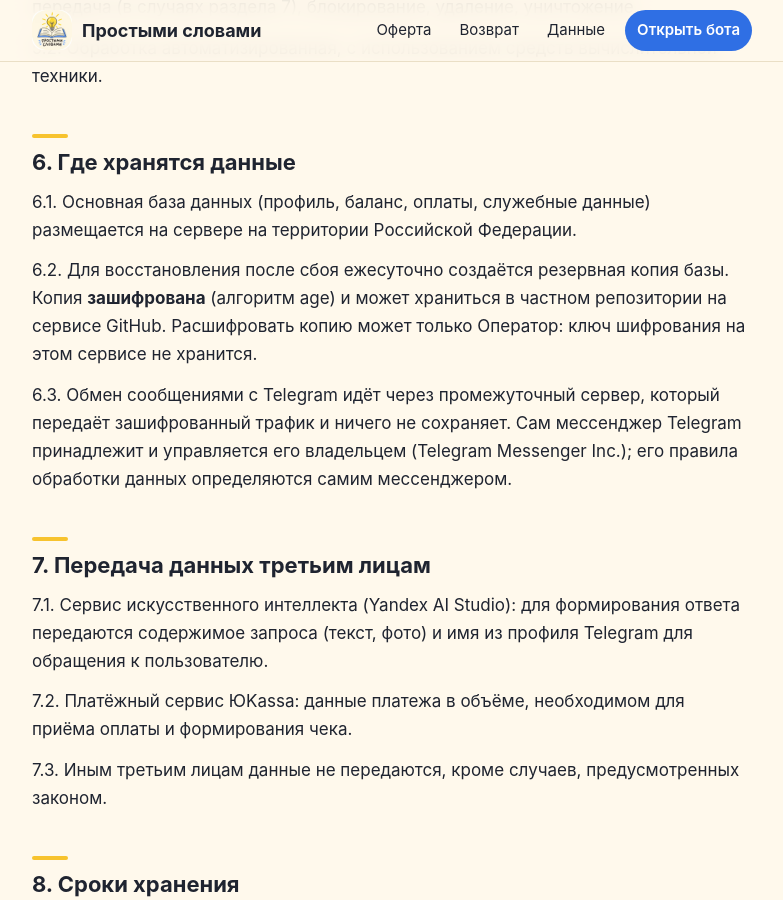
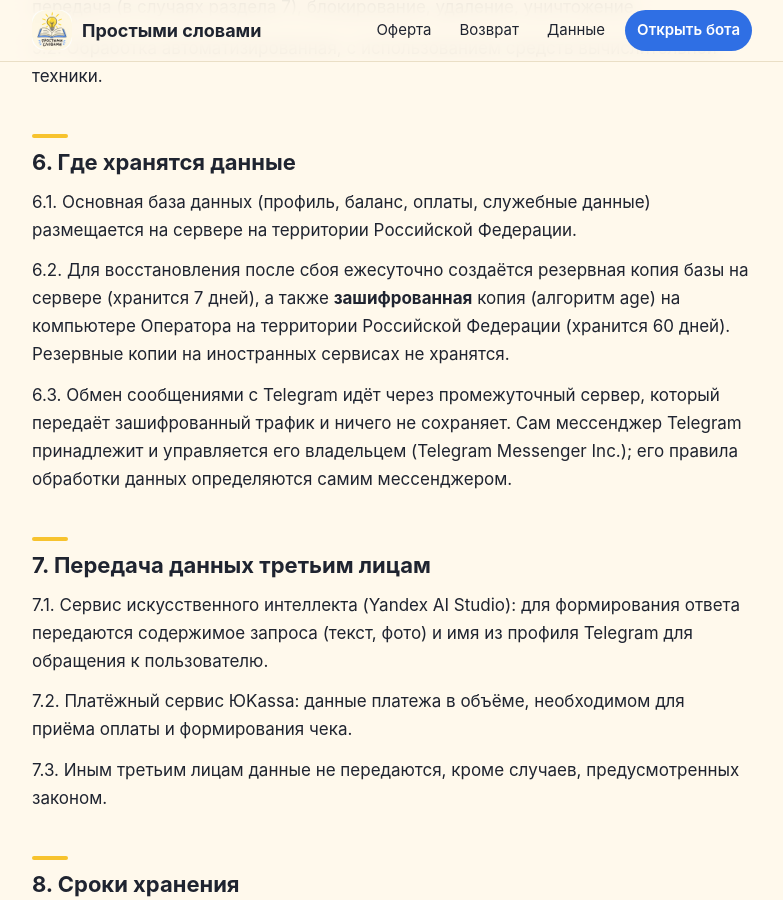
Before and after one commit to ChasovoyPro/psl-legal, a Jekyll site: the page built from policy.md, in a window 1280 px wide and 900 px high, scrolled down 2513 px. Shown: the whole window, without its empty margins (248-1031 px from the left). Built offline with Jekyll 4.4.1, drawn with Linux system fonts in a browser that asks for light colours.

Commit message:
Policy: backups are stored in Russia only

```diff
--- a/policy.md
+++ b/policy.md
@@ -67,7 +67,7 @@ Telegram-бот «Простыми словами» (@prostymy_slovamy_bot). Р
 
 6.1. Основная база данных (профиль, баланс, оплаты, служебные данные) размещается на сервере на территории Российской Федерации.
 
-6.2. Для восстановления после сбоя ежесуточно создаётся резервная копия базы. Копия **зашифрована** (алгоритм age) и может храниться в частном репозитории на сервисе GitHub. Расшифровать копию может только Оператор: ключ шифрования на этом сервисе не хранится.
+6.2. Для восстановления после сбоя ежесуточно создаётся резервная копия базы на сервере (хранится 7 дней), а также **зашифрованная** копия (алгоритм age) на компьютере Оператора на территории Российской Федерации (хранится 60 дней). Резервные копии на иностранных сервисах не хранятся.
 
 6.3. Обмен сообщениями с Telegram идёт через промежуточный сервер, который передаёт зашифрованный трафик и ничего не сохраняет. Сам мессенджер Telegram принадлежит и управляется его владельцем (Telegram Messenger Inc.); его правила обработки данных определяются самим мессенджером.
 
```
